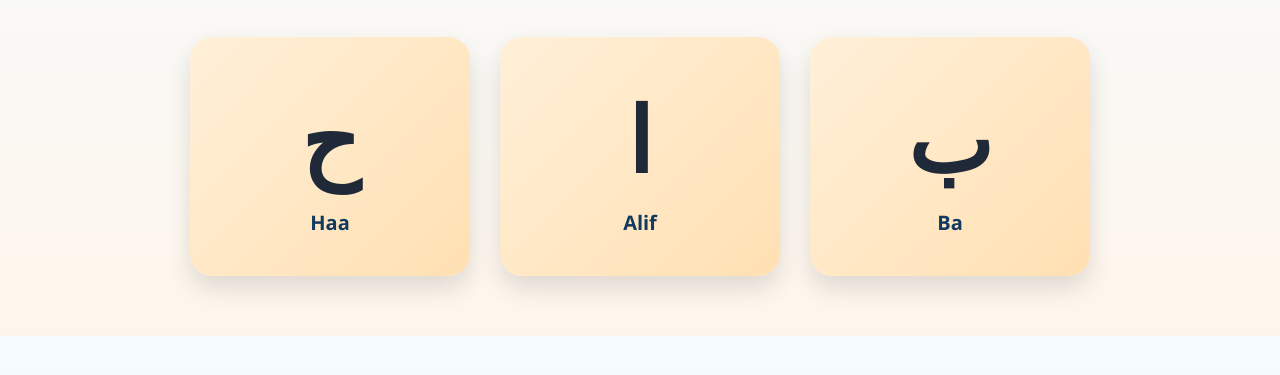
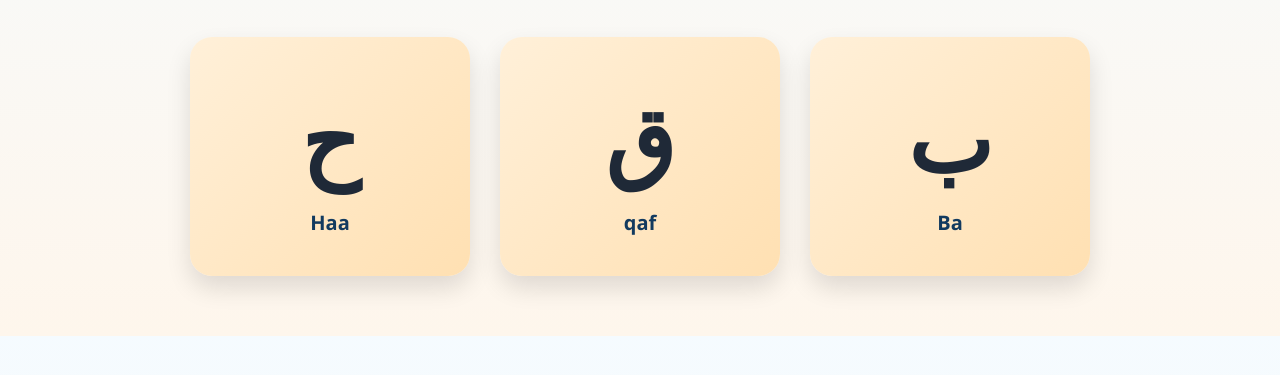
Before and after one commit to BobAcademie/cours-arabe, a plain HTML site: page a2-1/a2-1.html in a window 1280 px wide. Shown: the part 293-668 px from the top of the page. Drawn offline with Linux system fonts and the light colour scheme.

Commit message:
Update a2-1.html

```diff
--- a/a2-1/a2-1.html
+++ b/a2-1/a2-1.html
@@ -65,9 +65,9 @@
           <span class="latin">Haa</span>
         </a>
 
-        <a href="lettre-Alif.html" class="letter-card">
-          <span class="arabic">ا</span>
-          <span class="latin">Alif</span>
+        <a href="lettre-9af.html" class="letter-card">
+          <span class="arabic">ق</span>
+          <span class="latin">qaf</span>
         </a>
 
         <a href="lettres/ba.html" class="letter-card">
```
